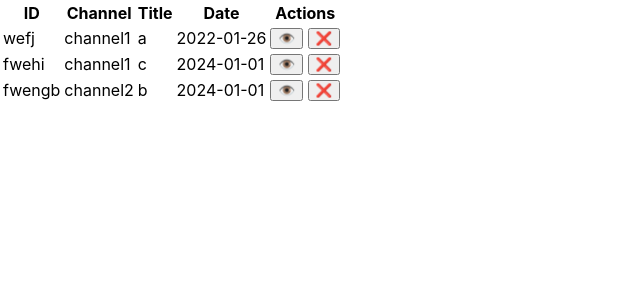
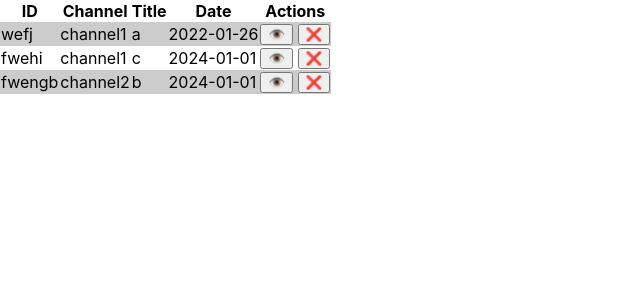
Before and after one commit to RobinWragg/yt, a React (Create React App) app: page / in a window 1280 px wide. Shown: the top 300 px of the page, without its empty margins (0-640 px from the left). Built offline with nearby package versions, Linux system fonts and the light colour scheme.

Commit message:
Color rows

```diff
--- a/src/App.tsx
+++ b/src/App.tsx
@@ -57,7 +57,14 @@ function Table() {
         userSelect: "none",
     };
 
-    return <table>
+    function trStyle(rowIndex: number) {
+        return {
+            backgroundColor: rowIndex % 2 === 0 ? "#ccc" : "#fff",
+        };
+    }
+
+    // borderCollapse is needed to color rows correctly.
+    return <table style={{ borderCollapse: "collapse" }}>
         <thead>
             <tr>
                 {columns.map(({ label, accessor }) => {
@@ -67,9 +74,9 @@ function Table() {
             </tr>
         </thead>
         <tbody>
-            {mockData.map((entry) => {
+            {mockData.map((entry, rowIndex) => {
                 return (
-                    <tr key={entry.id}>
+                    <tr style={trStyle(rowIndex)}>
                         {columns.map(({ accessor }) => {
                             return <td key={accessor}>{entry[accessor as keyof TableEntry]}</td>;
                         })}
```
